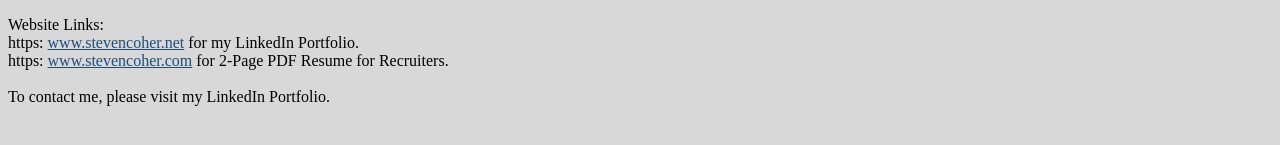
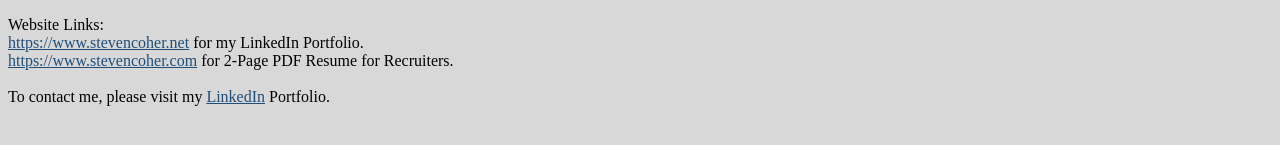
Before and after one commit to scoher/BIO-Page, a plain HTML site: page index.html in a window 1280 px wide. Shown: the part 527-672 px from the top of the page. Drawn offline with Linux system fonts and the light colour scheme.

Commit message:
Add files via upload

```diff
--- a/index.html
+++ b/index.html
@@ -195,22 +195,22 @@
 <p class=MsoNormal><span style='font-size:12.0pt;font-family:"Times New Roman",serif'>Website
 Links:</span></p>
 
-<p class=MsoNormal><span style='font-size:12.0pt;font-family:"Times New Roman",serif'>https:
-</span><a href="http://www.stevencoher.net"><span style='font-size:12.0pt;
-font-family:"Times New Roman",serif'>www.stevencoher.net</span></a><span
+<p class=MsoNormal><a href="https://www.stevencoher.net"><span
+style='font-size:12.0pt;font-family:"Times New Roman",serif'>https://www.stevencoher.net</span></a><span
 style='font-size:12.0pt;font-family:"Times New Roman",serif'> for my LinkedIn
 Portfolio.</span></p>
 
-<p class=MsoNormal><span style='font-size:12.0pt;font-family:"Times New Roman",serif'>https:
-</span><a href="http://www.stevencoher.com"><span style='font-size:12.0pt;
-font-family:"Times New Roman",serif'>www.stevencoher.com</span></a><span
+<p class=MsoNormal><a href="https://www.stevencoher.com"><span
+style='font-size:12.0pt;font-family:"Times New Roman",serif'>https://www.stevencoher.com</span></a><span
 style='font-size:12.0pt;font-family:"Times New Roman",serif'> for 2-Page PDF
 Resume for Recruiters.</span></p>
 
 <p class=MsoNormal><span style='font-size:12.0pt;font-family:"Times New Roman",serif'>&nbsp;</span></p>
 
 <p class=MsoNormal><span style='font-size:12.0pt;font-family:"Times New Roman",serif'>To
-contact me, please visit my LinkedIn Portfolio.</span></p>
+contact me, please visit my </span><a href="https://www.stevencoher.net/"><span
+style='font-size:12.0pt;font-family:"Times New Roman",serif'>LinkedIn</span></a><span
+style='font-size:12.0pt;font-family:"Times New Roman",serif'> Portfolio.</span></p>
 
 <p class=MsoNormal><span style='font-size:12.0pt;font-family:"Times New Roman",serif'>&nbsp;</span></p>
 
```
